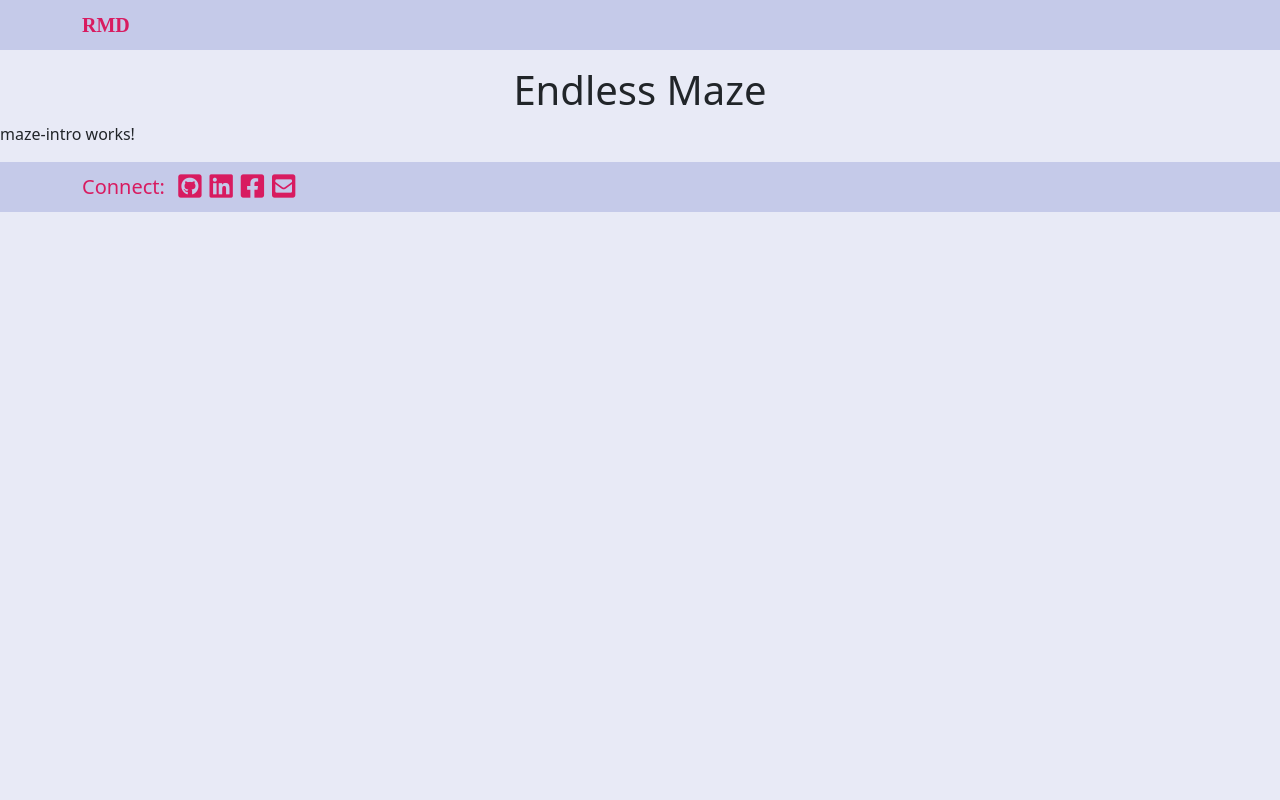
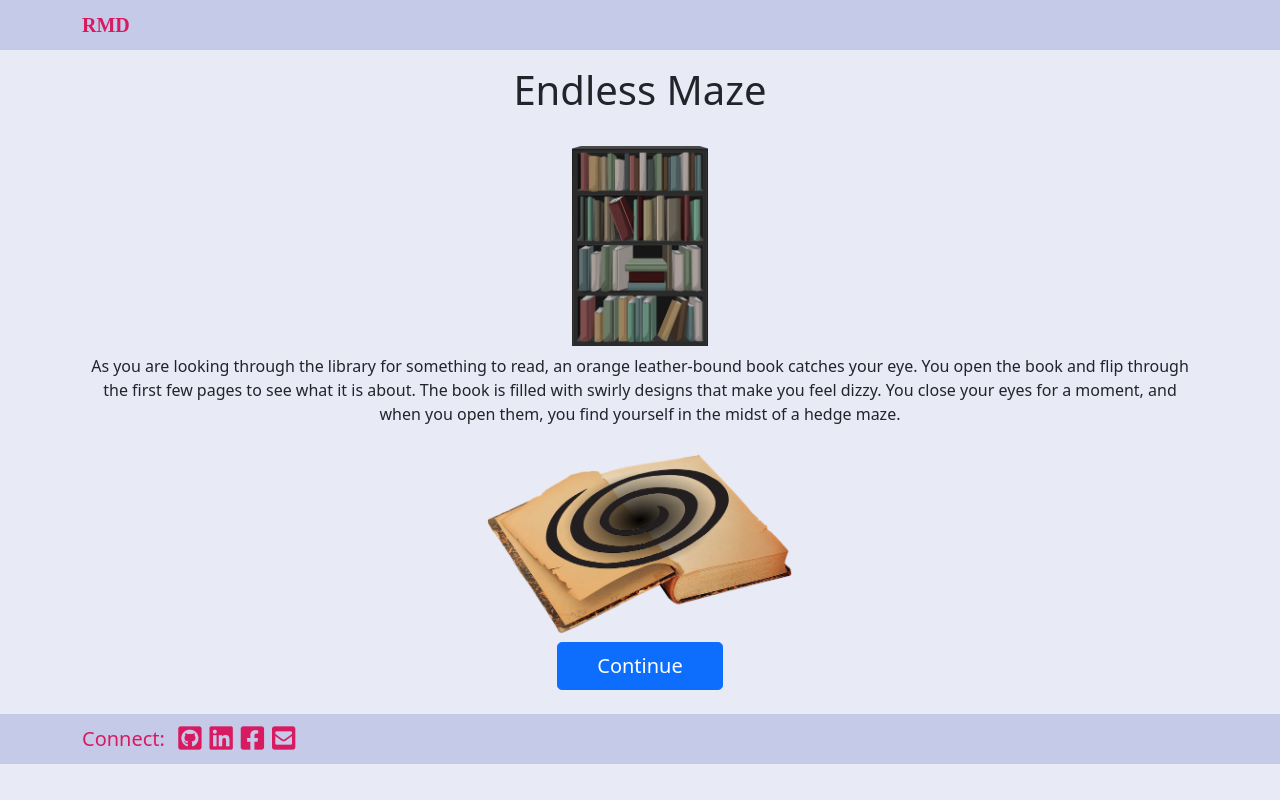
Before and after one commit to m1robyndunstan/EndlessMazeGame, an Angular app in the folder endless-maze-game/: page / in a window 1280 px wide. Built offline with nearby package versions, Linux system fonts and the light colour scheme; a web font is replaced by a local one.

Commit message:
Intro displays

```diff
--- a/endless-maze-game/src/app/maze-intro/maze-intro.component.html
+++ b/endless-maze-game/src/app/maze-intro/maze-intro.component.html
@@ -1 +1,15 @@
-<p>maze-intro works!</p>
+<div class='container'>
+    <img src='assets/img/intro/bookcase.png' class='mx-auto d-block' style='max-height: 200px;' />
+
+    <p class='text-center my-2'>
+        As you are looking through the library for something to read, an orange leather-bound book catches your eye. You open the book and flip through the first few pages to see what it is about. The book is filled with swirly designs that make you feel dizzy. You close your eyes for a moment, and when you open them, you find yourself in the midst of a hedge maze.
+    </p>
+
+    <img src='assets/img/intro/swirl-book.png' class='mx-auto d-block' style='max-height: 200px' />
+
+    <div class='row mt-2'>
+        <div class='col-2 mx-auto d-grid'>
+            <button type='button' class='btn btn-primary btn-lg'>Continue</button>
+        </div>
+    </div>
+</div>
--- a/endless-maze-game/src/app/maze-main/maze-main.component.scss
+++ b/endless-maze-game/src/app/maze-main/maze-main.component.scss
@@ -2,4 +2,5 @@
 
 :host {
     background-color: $default-background;
+    margin: 0 5rem;
 }
```
Also changed, not shown: endless-maze-game/src/assets/img/intro/bookcase.png (added), endless-maze-game/src/assets/img/intro/swirl-book.png (added).
